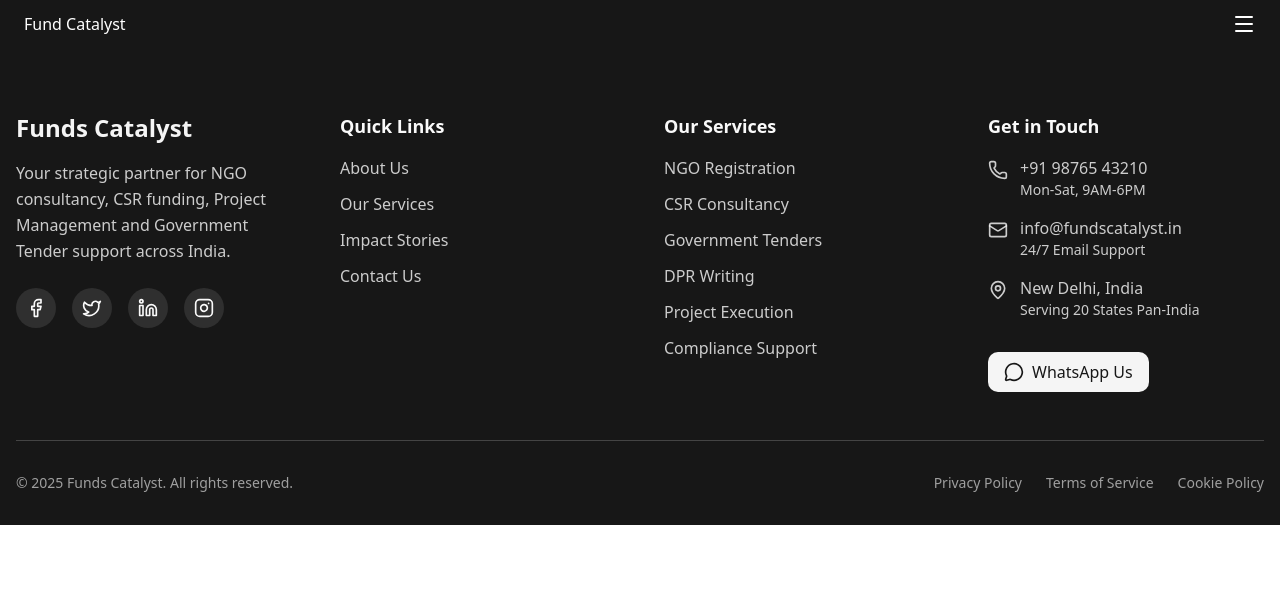
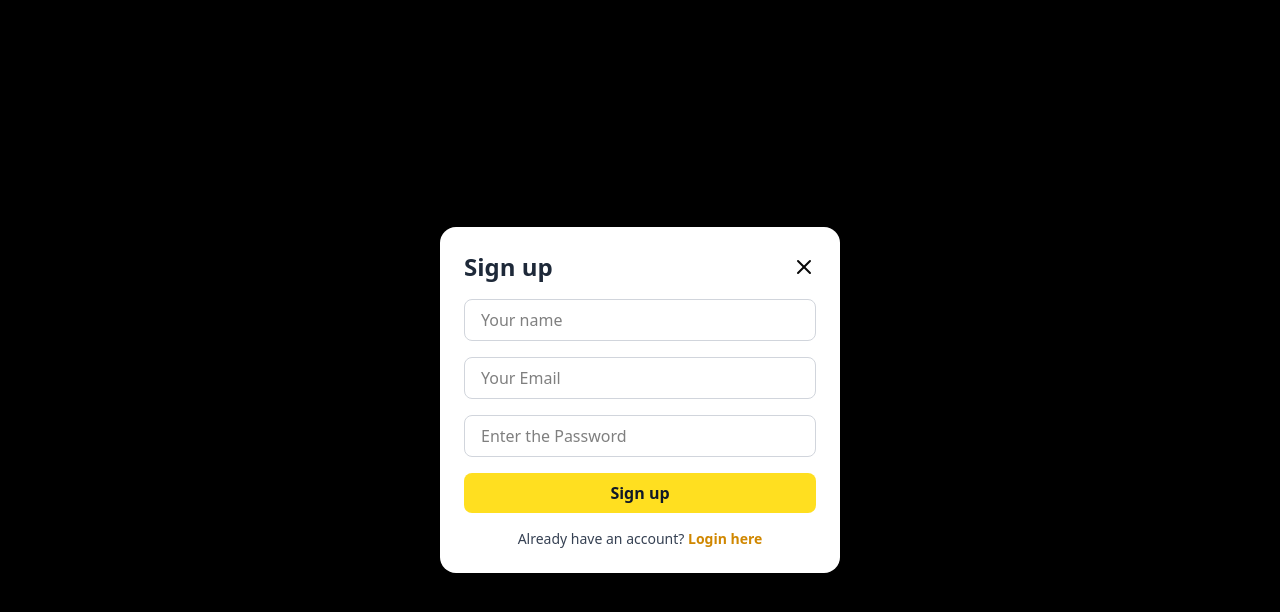
Before and after one commit to iSitanshu/Funds_Catalyst, a React app in the folder frontend/: page /sign-up in a window 1280 px wide. Shown: the top 612 px of the page. Built offline with nearby package versions, Linux system fonts and the light colour scheme; the HTML template or start-up script is replaced by a standard one.

Commit message:
Layout for the login and signup page completed

```diff
--- a/frontend/package.json
+++ b/frontend/package.json
@@ -20,6 +20,7 @@
     "clsx": "^2.1.1",
     "embla-carousel-react": "^8.6.0",
     "framer-motion": "^12.23.24",
+    "hamburger-react": "^2.5.2",
     "lucide-react": "^0.545.0",
     "react": "^19.1.1",
     "react-dom": "^19.1.1",
--- a/frontend/src/App.jsx
+++ b/frontend/src/App.jsx
@@ -2,6 +2,8 @@ import React from "react";
 import { Routes, Route } from "react-router-dom";
 import Navbar from "./components/Navbar";
 import Footer from "./components/Footer";
+import LoginPopup from "./pages/LoginPopup"
+import SignupPopup from "./pages/SignupPopup"
 
 // ✅ Import all pages
 import Home from "./pages/Home";
@@ -18,6 +20,8 @@ function App() {
       <main>
         <Routes>
           <Route path="/" element={<Home />} />
+          <Route path="/sign-in" element={<LoginPopup />} />
+          <Route path="/sign-up" element={<SignupPopup />} />
           {/* <Route path="/consultancy-booking" element={<ConsultancyBooking />}/>
 
           <Route path="/services" element={<Services />} />
--- a/frontend/src/components/LandingPage.jsx
+++ b/frontend/src/components/LandingPage.jsx
@@ -36,7 +36,7 @@ const LandingPage = () => {
             variant="hero"
             size="xl"
             // onClick={() => scrollToSection("contact")}
-            className="bg-yellow-400"
+            className="bg-yellow-400 hover:bg-yellow-600 cursor-pointer"
           >
             Get a Free Consultation
             <ArrowRight className="group-hover:translate-x-1 transition-transform" />
@@ -45,6 +45,7 @@ const LandingPage = () => {
           <Button
             variant="hero-outline"
             size="xl"
+            className="cursor-pointer"
             // onClick={() => scrollToSection("services")}
           >
             View Our Services
--- a/frontend/src/components/Navbar.jsx
+++ b/frontend/src/components/Navbar.jsx
@@ -1,11 +1,10 @@
 import React from "react";
 import { Menu } from 'lucide-react';
-// import { SidebarProvider, SidebarTrigger } from "./ui/sidebar"
-// import { AppSidebar } from "./ui/sidebar"
+import Hamburger from 'hamburger-react'
 
 const Navbar = () => {
   return (
-    <div className="flex items-center justify-between px-6 py-3 shadow-sm bg-primary">
+    <div className="flex items-center justify-between px-6 py-1 shadow-sm bg-primary">
       <div className="flex items-center text-white">
         {/* <img
         src="./src/assets/logo_fund_cataylst.png"
@@ -15,7 +14,8 @@ const Navbar = () => {
         Fund Catalyst
       </div>
       <div>
-        <Menu className="text-white" />
+        {/* <Menu className="text-white" /> */}
+        <Hamburger label="Show menu" color="white" size={20}/>
       </div>
     </div>
   );
--- a/frontend/src/pages/LoginPopup.jsx
+++ b/frontend/src/pages/LoginPopup.jsx
@@ -1,9 +1,142 @@
-import React from 'react'
+// import { setCurrentUserToken } from "@/lib/features/currentToken/currentTokenSlice";
+// import { setUserEmail } from "@/lib/features/Infodetail/infoDetailSlice";
+// import { useAppDispatch } from "@/lib/hooks";
+// import axios from "axios";
+import { Loader, X } from "lucide-react";
+import { useNavigate } from 'react-router-dom';
+import React, { useState } from "react";
 
 const LoginPopup = () => {
+  const navigate = useNavigate();
+  const [showError, setShowError] = useState(false);
+  const [loading, setLoading] = useState(false);
+
+  const [userRegister, setUserRegister] = useState({
+    email: "",
+    password: "",
+  });
+
+  const handleChange = () => {
+    setUserRegister({ ...userRegister, [e.target.name]: e.target.value });
+  };
+
+  const handleloginSubmit = async () => {
+    e.preventDefault();
+    setShowError(false);
+    setLoading(true);
+
+
+    // try {
+    //   // Add this debug line to see what URL is actually being used
+    //   const response = await axios.post(
+    //     `${process.env.NEXT_PUBLIC_BACKEND_URL}/auth/login`,
+    //     userRegister
+    //   );
+    //     // // Store the token properly
+    //     if (response.data.success) {
+    //       localStorage.setItem('token', response.data.token);
+    //       dispatch(setUserEmail(userRegister.email));
+    //       dispatch(setCurrentUserToken(response.data.token));
+    //       setTimeout(() => {
+    //       router.push("/", { scroll: false });
+    //     }, 100);
+    //     } else {
+    //     setShowError(true);
+    //   }
+    // } catch (error) {
+    //   if (axios.isAxiosError(error)) {
+    //     if (error.response?.status === 429) {
+    //       // Rate limit exceeded
+    //       router.push("/api/chill-out");
+    //       return;
+    //     }
+    //   }
+
+    //   console.error("Login error:", error);
+    //   setShowError(true);
+    // } finally {
+    //   setLoading(false);
+    // }
+  };
+
+  // ✅ Loading screen
+  if (loading) {
+    return (
+      <div className="flex items-center justify-center h-full">
+        <div className="flex flex-col items-center space-y-4">
+          <Loader className="w-8 h-8 animate-spin text-blue-500" />
+          <p className="text-gray-400">Loading...</p>
+        </div>
+      </div>
+    );
+  }
+
   return (
-    <div>LoginPopup</div>
-  )
-}
+    <div className="fixed inset-0 flex flex-col gap-6 items-center justify-center bg-black bg-opacity-60 z-50">
+      <form
+        className="bg-white w-[90%] sm:w-[400px] p-6 rounded-2xl shadow-xl relative"
+        onSubmit={handleloginSubmit}
+      >
+        {/* Title and Close */}
+        <div className="flex justify-between items-center mb-4">
+          <h2 className="text-2xl font-semibold text-gray-800">Login</h2>
+          <X
+          className="cursor-pointer"
+          onClick={() => navigate('/')}
+          />
+        </div>
+        {showError && (
+          <p className="text-red-600">
+            Invalid Username and password. Try again
+          </p>
+        )}
+        {/* Inputs */}
+        <div className="flex flex-col gap-4 mb-4">
+          <input
+            type="email"
+            name="email"
+            placeholder="Your Email"
+            required
+            onChange={handleChange}
+            className="border border-gray-300 text-black px-4 py-2 rounded-md focus:outline-none focus:ring-2 focus:ring-blue-500"
+          />
+          <input
+            type="password"
+            name="password"
+            placeholder="Enter the Password"
+            required
+            onChange={handleChange}
+            className="border border-gray-300 text-black px-4 py-2 rounded-md focus:outline-none focus:ring-2 focus:ring-blue-500"
+          />
+        </div>
 
-export default LoginPopup
+        {/* Submit Button */}
+        <button
+          type="submit"
+          className="w-full bg-yellow-300 text-black py-2 rounded-md font-semibold hover:bg-yellow-600 transition duration-300"
+        >
+          Login
+        </button>
+
+        {/* Terms and Conditions */}
+        {/* <div className="flex items-start mt-4 gap-2 text-sm text-gray-600">
+          <input type="checkbox" required className="mt-1" />
+          <p>By continuing, I agree to the terms of use & privacy policy.</p>
+        </div> */}
+
+        {/* Switch to sign in */}
+        <p className="mt-4 text-sm text-center text-gray-700">
+          Create a new account?{" "}
+          <span
+            className="text-yellow-600 font-semibold cursor-pointer hover:underline"
+            onClick={() => navigate('/sign-up')}
+          >
+            Click here
+          </span>
+        </p>
+      </form>
+    </div>
+  );
+};
+
+export default LoginPopup;
--- a/frontend/src/pages/SignupPopup.jsx
+++ b/frontend/src/pages/SignupPopup.jsx
@@ -1,9 +1,151 @@
-import React from 'react'
+// import { useRouter } from "next/navigation";
+// import axios from "axios";
+import { useState } from "react";
+// import { useAppDispatch } from "@/lib/hooks";
+// import { setUserEmail } from "@/lib/features/Infodetail/infoDetailSlice";
+import { Loader, X } from "lucide-react";
+import { useNavigate } from 'react-router-dom';
+// import { setCurrentUserToken } from "@/lib/features/currentToken/currentTokenSlice";
 
 const SignupPopup = () => {
+  const navigate = useNavigate();
+  const [showError, setShowError] = useState(false);
+  const [loading, setLoading] = useState(false);
+
+  const [userDetail, setUserDetail] = useState({
+    name: "",
+    email: "",
+    password: "",
+  });
+
+  // ✅ Loading Screen
+  if (loading) {
+    return (
+      <div className="fixed inset-0 flex items-center justify-center bg-black bg-opacity-60 z-50">
+        <div className="flex flex-col items-center space-y-4 bg-white px-8 py-6 rounded-xl shadow-lg">
+          <Loader className="w-8 h-8 animate-spin text-blue-500" />
+          <p className="text-gray-600 font-medium">Creating your account...</p>
+        </div>
+      </div>
+    );
+  }
+
+  const handleSubmitSignup = async () => {
+    e.preventDefault();
+    setShowError(false);
+
+    // try {
+    //   const response = await axios.post(
+    //     `${process.env.NEXT_PUBLIC_BACKEND_URL}/auth/initiate_signup`,
+    //     userDetail
+    //   );
+
+    //   if (response.data.success) {
+    //     dispatch(setUserEmail(userDetail.email));
+    //     localStorage.setItem('token', response.data.token);
+    //     dispatch(setCurrentUserToken(response.data.token))
+    //     setTimeout(() => {
+    //       router.push("/", { scroll: false });
+    //     }, 100);
+    //   } else {
+    //     setShowError(true);
+    //   }
+    // } catch (error) {
+    //   if (axios.isAxiosError(error) && error.response?.status === 429) {
+    //     router.push("/api/chill-out");
+    //     return; // ⛔ prevent further execution
+    //   }
+    //   console.error("Signup error:", error);
+    //   setShowError(true);
+    // } finally {
+    //   setLoading(false);
+    // }
+  };
+
   return (
-    <div>SignupPopup</div>
-  )
-}
+    <div className="fixed inset-0 flex flex-col gap-6 items-center justify-center bg-black bg-opacity-60 z-50">
+      <form
+        onSubmit={handleSubmitSignup}
+        className="bg-white w-[90%] sm:w-[400px] p-6 rounded-2xl shadow-xl relative"
+      >
+        {/* Title */}
+        <div className="flex justify-between items-center mb-4">
+          <h2 className="text-2xl font-semibold text-gray-800">Sign up</h2>
+          <X className="cursor-pointer" onClick={() => navigate('/')}/>
+        </div>
 
-export default SignupPopup
+        {/* Inputs */}
+        <div className="flex flex-col gap-4 mb-4">
+          {showError && (
+            <p className="text-red-600 text-sm">
+              Account Already exit. Try Login
+            </p>
+          )}
+
+          <input
+            type="text"
+            name="name"
+            placeholder="Your name"
+            required
+            value={userDetail.name}
+            onChange={(e) =>
+              setUserDetail({ ...userDetail, name: e.target.value })
+            }
+            className="border border-gray-300 text-black px-4 py-2 rounded-md focus:outline-none focus:ring-2 focus:ring-blue-500"
+          />
+
+          <input
+            type="email"
+            name="email"
+            placeholder="Your Email"
+            required
+            value={userDetail.email}
+            onChange={(e) =>
+              setUserDetail({ ...userDetail, email: e.target.value })
+            }
+            className="border border-gray-300 text-black px-4 py-2 rounded-md focus:outline-none focus:ring-2 focus:ring-blue-500"
+          />
+
+          <input
+            type="password"
+            name="password"
+            placeholder="Enter the Password"
+            required
+            value={userDetail.password}
+            onChange={(e) =>
+              setUserDetail({ ...userDetail, password: e.target.value })
+            }
+            className="border border-gray-300 text-black px-4 py-2 rounded-md focus:outline-none focus:ring-2 focus:ring-blue-500"
+          />
+        </div>
+
+        {/* Submit Button */}
+        <button
+          type="submit"
+          className="w-full bg-yellow-300 text-gray-900 py-2 rounded-md font-semibold hover:bg-yellow-600 transition duration-300"
+        >
+          Sign up
+        </button>
+
+        {/* Terms and Conditions */}
+        {/* <div className="flex items-start mt-4 gap-2 text-sm text-gray-600">
+          <input type="checkbox" required className="mt-1" />
+          <p>By continuing, I agree to the terms of use & privacy policy.</p>
+        </div> */}
+
+        {/* Switch Auth Mode */}
+        <p className="mt-4 text-sm text-center text-gray-700">
+          Already have an account?{" "}
+          <span
+            className="text-yellow-600 font-semibold cursor-pointer hover:underline"
+            onClick={() => navigate('/sign-in')}
+          >
+            Login here
+          </span>
+        </p>
+      </form>
+    </div>
+  );
+};
+
+export default SignupPopup;
```
Also changed, not shown: 1 other file (tests, documents, lock files or other folders).
